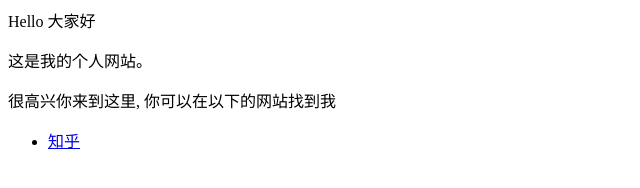
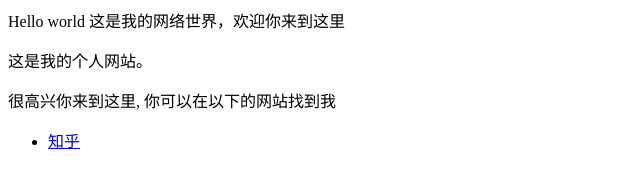
Before and after one commit to re0824ly/Personalweb.github.io, a plain HTML site: page index.html in a window 1280 px wide. Shown: the whole page, without its empty margins (0-640 px from the left). Drawn offline with Linux system fonts and the light colour scheme.

Commit message:
Update index.html

```diff
--- a/index.html
+++ b/index.html
@@ -1,4 +1,6 @@
-<p>Hello 大家好</p>
+<p>Hello world
+   这是我的网络世界，欢迎你来到这里
+</p>
 <p>这是我的个人网站。 </p>
 <p>很高兴你来到这里, 你可以在以下的网站找到我</p>
 
```
